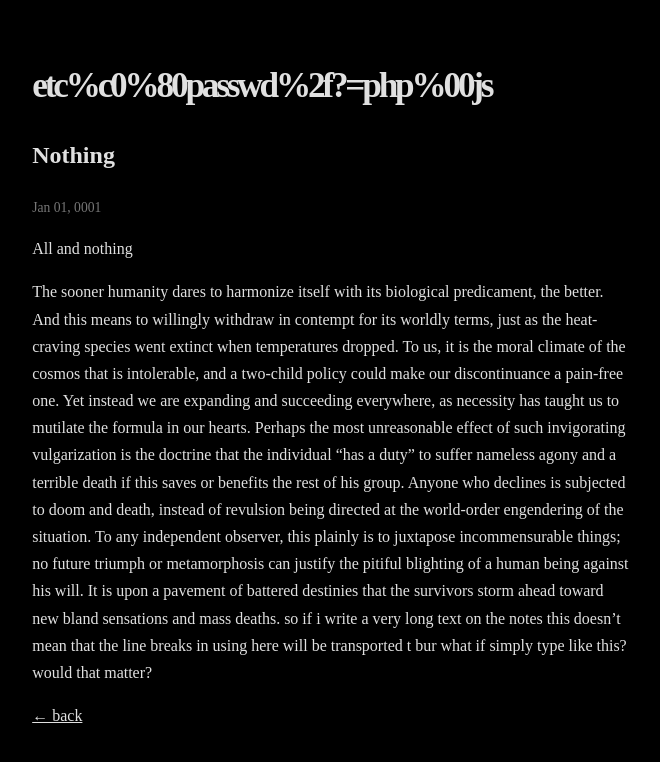
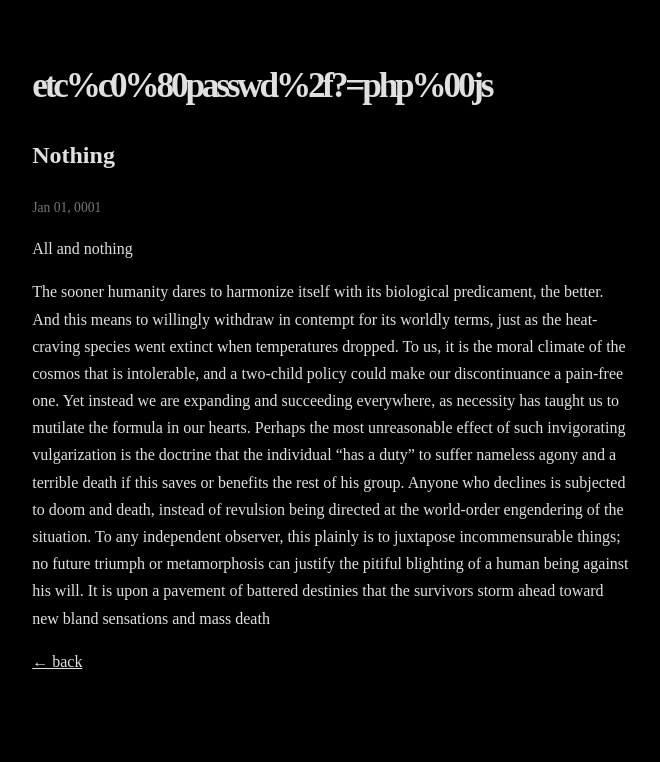
Before and after one commit to hypnagogicdisport/hypnagogicdisport.github.io, a Jekyll site: the page built from _posts/0001-01-01-nothing.md, in a window 1280 px wide. Shown: the top 762 px of the page, without its empty margins (307-967 px from the left). Built offline with Jekyll 4.4.1, drawn with Linux system fonts in a browser that asks for light colours; our own code applies the rules of GitHub Pages for plain Markdown files.

Commit message:
Actualizar 0001-01-01-nothing.md

```diff
--- a/_posts/0001-01-01-nothing.md
+++ b/_posts/0001-01-01-nothing.md
@@ -3,7 +3,4 @@ title: "Nothing"
 ---
 All and nothing
 
-The sooner humanity dares to harmonize itself with its biological predicament, the better. And this means to willingly withdraw in contempt for its worldly terms, just as the heat-craving species went extinct when temperatures dropped. To us, it is the moral climate of the cosmos that is intolerable, and a two-child policy could make our discontinuance a pain-free one. Yet instead we are expanding and succeeding everywhere, as necessity has taught us to mutilate the formula in our hearts. Perhaps the most unreasonable effect of such invigorating vulgarization is the doctrine that the individual “has a duty” to suffer nameless agony and a terrible death if this saves or benefits the rest of his group. Anyone who declines is subjected to doom and death, instead of revulsion being directed at the world-order engendering of the situation. To any independent observer, this plainly is to juxtapose incommensurable things; no future triumph or metamorphosis can justify the pitiful blighting of a human being against his will. It is upon a pavement of battered destinies that the survivors storm ahead toward new bland sensations and mass deaths.
-so if i write a very long text on the notes this doesn’t mean that the line breaks in using here will be transported t
-bur what if simply type like this?
-would that matter?
+The sooner humanity dares to harmonize itself with its biological predicament, the better. And this means to willingly withdraw in contempt for its worldly terms, just as the heat-craving species went extinct when temperatures dropped. To us, it is the moral climate of the cosmos that is intolerable, and a two-child policy could make our discontinuance a pain-free one. Yet instead we are expanding and succeeding everywhere, as necessity has taught us to mutilate the formula in our hearts. Perhaps the most unreasonable effect of such invigorating vulgarization is the doctrine that the individual “has a duty” to suffer nameless agony and a terrible death if this saves or benefits the rest of his group. Anyone who declines is subjected to doom and death, instead of revulsion being directed at the world-order engendering of the situation. To any independent observer, this plainly is to juxtapose incommensurable things; no future triumph or metamorphosis can justify the pitiful blighting of a human being against his will. It is upon a pavement of battered destinies that the survivors storm ahead toward new bland sensations and mass death
```
